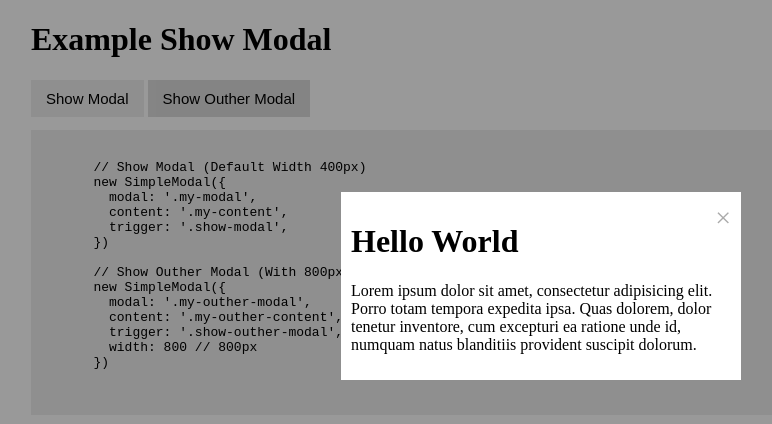
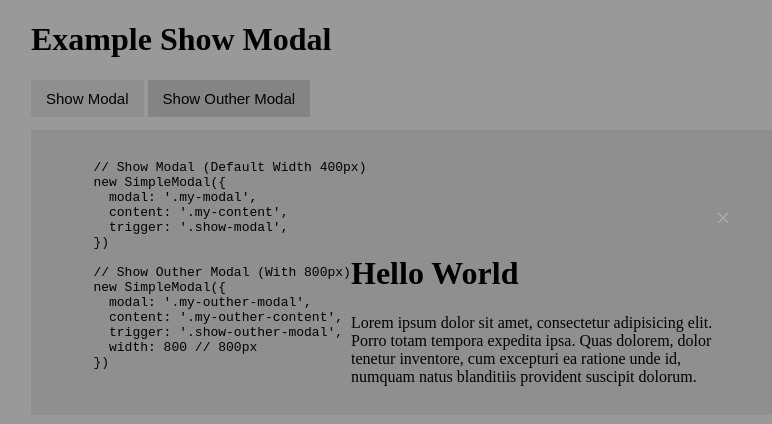
Before and after one commit to tutorjs/simple-modal, a website: page index.html in a window 1280 px wide. Both pictures are taken after a click on the button "Show Modal". Shown: the whole page, without its empty margins (99-871 px from the left). Drawn offline with Linux system fonts and the light colour scheme.

Commit message:
MODIFIED: add options background

```diff
--- a/index.html
+++ b/index.html
@@ -96,7 +96,8 @@
     new SimpleModal({
       modal: '.my-modal',
       content: '.my-content',
-      trigger: '.show-modal'
+      trigger: '.show-modal',
+      background: 'tranparent'
     })
 
     // My Outher Modal
--- a/src/css/simple-modal.css
+++ b/src/css/simple-modal.css
@@ -28,7 +28,6 @@ body {
 }
 
 .modal-content {
-  background: #fff;
   padding: 10px;
   margin: 15% auto;
 }
@@ -43,3 +42,7 @@ body {
 .close:hover {
   color: #ddd;
 }
+
+.clear {
+  clear: both;
+}
--- a/src/js/simple-modal.js
+++ b/src/js/simple-modal.js
@@ -32,11 +32,19 @@
     return spanClose;
   }
 
+  function createClear() {
+    var clear = document.createElement('div');
+    clear.classList.add('clear');
+    return clear;
+  }
+
   function configModal(options) {
 
     this.options = Object.assign({}, options);
 
     this.width = this.options.width || 400;
+
+    this.background = this.options.background || '#FFF';
 
     this.wrapModalContent = this.wrapModalContent.bind(this);
 
@@ -74,9 +82,11 @@
     var fragmentModalContent = document.createDocumentFragment();
     var modalContent = createModalContent();
     modalContent.style.width = this.width + 'px';
+    modalContent.style.background = this.background;
 
     Array.prototype.forEach.call(children, function(e) {
       modalContent.appendChild(createSpanClose());
+      modalContent.appendChild(createClear());
       modalContent.appendChild(e);
       fragmentModalContent.appendChild(modalContent);
     });
```
